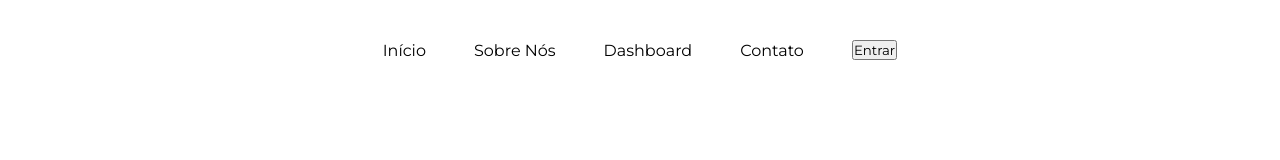
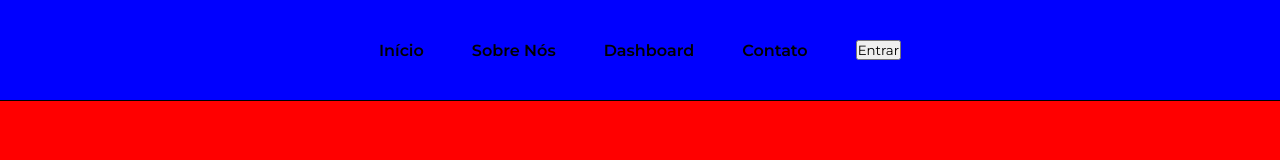
Before and after one commit to TawanLander/Grupo10, a website: page public/html/index.html in a window 1280 px wide. Drawn offline with Linux system fonts and the light colour scheme.

Commit message:
Começa a nav bar

```diff
--- a/public/css/index.css
+++ b/public/css/index.css
@@ -4,6 +4,9 @@
   box-sizing: border-box;
   font-family: "Montserrat";
   color: black;
+}
+body {
+    background-color: red;
 }
 
 a {
@@ -22,5 +25,7 @@ ul {
 
 .nav-bar {
     padding: 2.5rem;
-
+    border-bottom: solid 1px #000;
+    font-weight: 600;
+    background-color: blue;
 }
```
